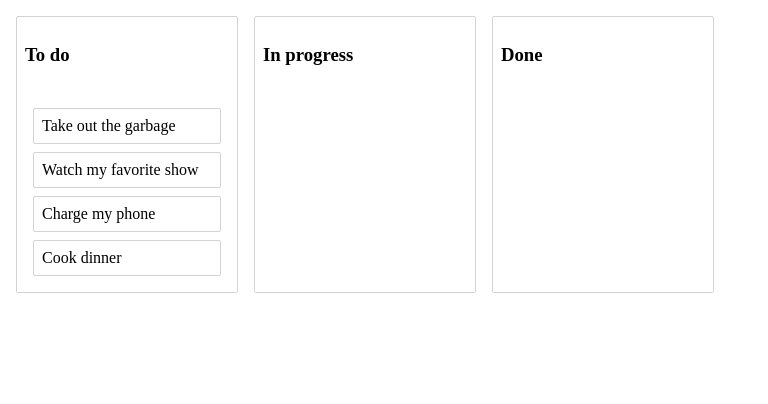
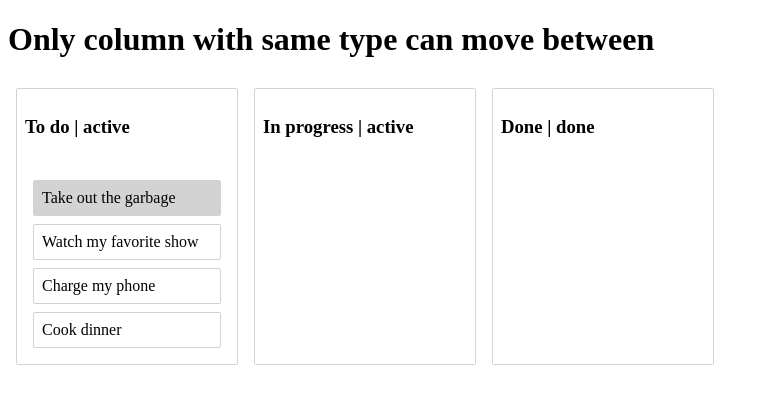
Before and after one commit to ThadeuJose/dnd-example, a React (Create React App) app: page / in a window 1280 px wide. Shown: the top 404 px of the page, without its empty margins (0-768 px from the left). Built offline with nearby package versions, Linux system fonts and the light colour scheme.

Commit message:
Disabled task and conditional move between columns

```diff
--- a/src/App.js
+++ b/src/App.js
@@ -81,6 +81,7 @@ class App extends React.Component {
   render() {
     return (
       <DragDropContext onDragEnd={this.onDragEnd}>
+        <h1> Only column with same type can move between</h1>
         <Container>
           {this.state.columnOrder.map((columnId) => {
             const column = this.state.columns[columnId];
--- a/src/components/Column/index.jsx
+++ b/src/components/Column/index.jsx
@@ -7,8 +7,11 @@ export default class Column extends React.Component{
     render(){
         return (
             <Container>
-                <Title>{this.props.column.title}</Title>
-                <Droppable droppableId={this.props.column.id}>
+                <Title>{this.props.column.title} | {this.props.column.id === 'column-3' ? 'done' : 'active'}</Title>
+                <Droppable
+                    droppableId={this.props.column.id}
+                    type = {this.props.column.id === 'column-3' ? 'done' : 'active'}
+                >
                     {(provided,snapshot)=>(
                         <TaskList ref = {provided.innerRef} {...provided.droppableProps} isDraggingOver={snapshot.isDraggingOver}>
                             {this.props.tasks.map((task,index) => (<Task key={task.id} task={task} index={index}/>))}
--- a/src/components/Task/index.jsx
+++ b/src/components/Task/index.jsx
@@ -4,14 +4,20 @@ import { Draggable } from "react-beautiful-dnd";
 
 export default class Task extends React.Component{
     render(){
+        const isDragDisabled = this.props.task.id === 'task-1';
         return (
-            <Draggable draggableId={this.props.task.id} index ={this.props.index}>
+            <Draggable
+                draggableId={this.props.task.id}
+                index ={this.props.index}
+                isDragDisabled = {isDragDisabled}
+            >
                 {(provided, snapshot) => (
                     <Container {...provided.draggableProps}
                     {...provided.dragHandleProps}
                     ref={provided.innerRef}
                     isDragging={snapshot.isDragging}
-                    >
+                    isDragDisabled = {isDragDisabled}
+                   >
                         {this.props.task.content}
                     </Container>
                 )}
--- a/src/components/Task/styles.js
+++ b/src/components/Task/styles.js
@@ -5,5 +5,15 @@ export const Container = styled.div`
   border: 1px solid lightgrey;
   border-radius: 2px;
   padding: 8px;
-  background-color: ${(props) => (props.isDragging ? "lightgreen" : "white")};
+  background-color: ${(props) => defineBackgroundColor(props)};
 `;
+
+const defineBackgroundColor = (props) => {
+  if (props.isDragDisabled) {
+    return "lightgrey";
+  }
+  if (props.isDragging) {
+    return "lightgreen";
+  }
+  return "white";
+};
```
